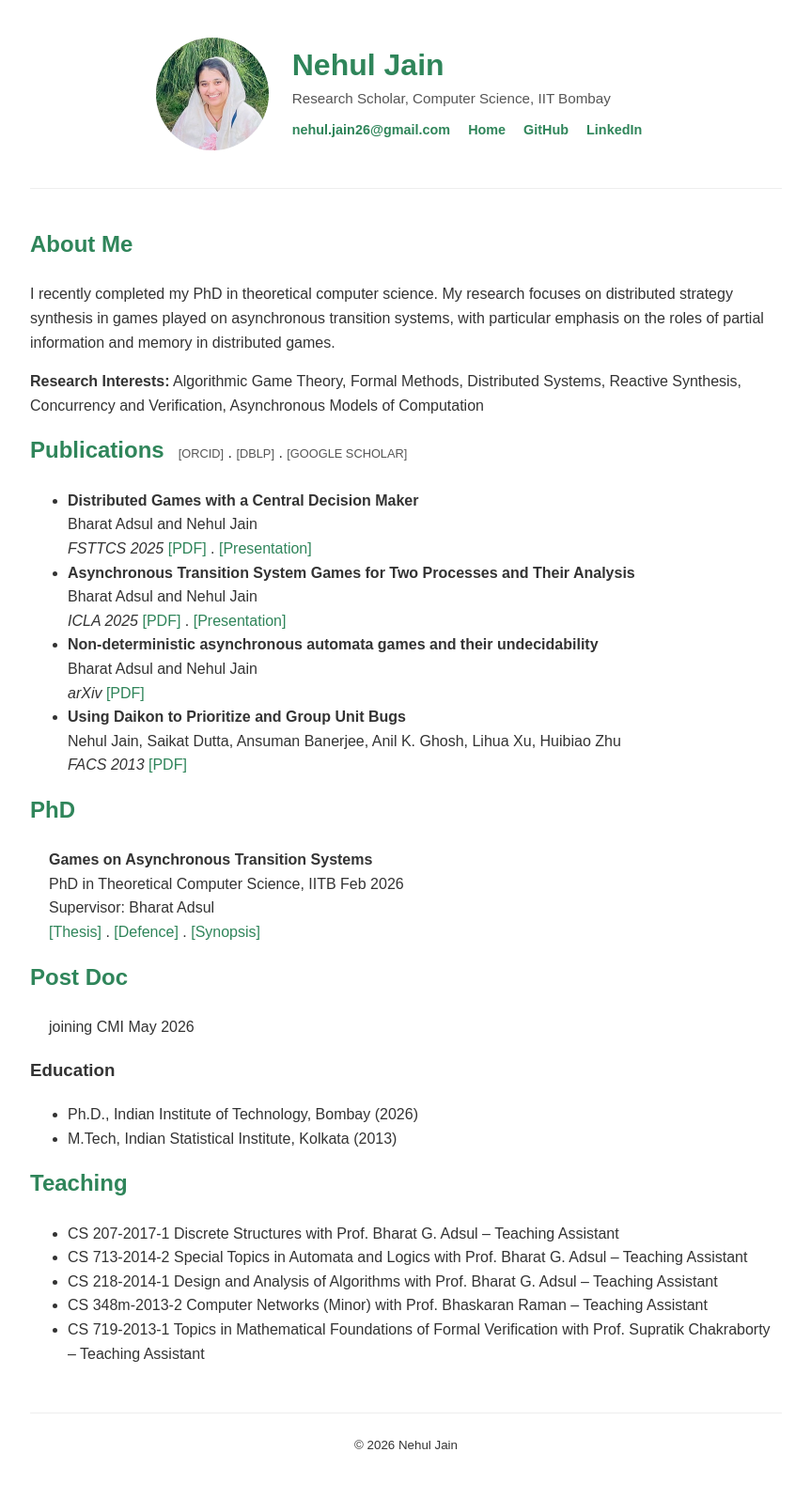
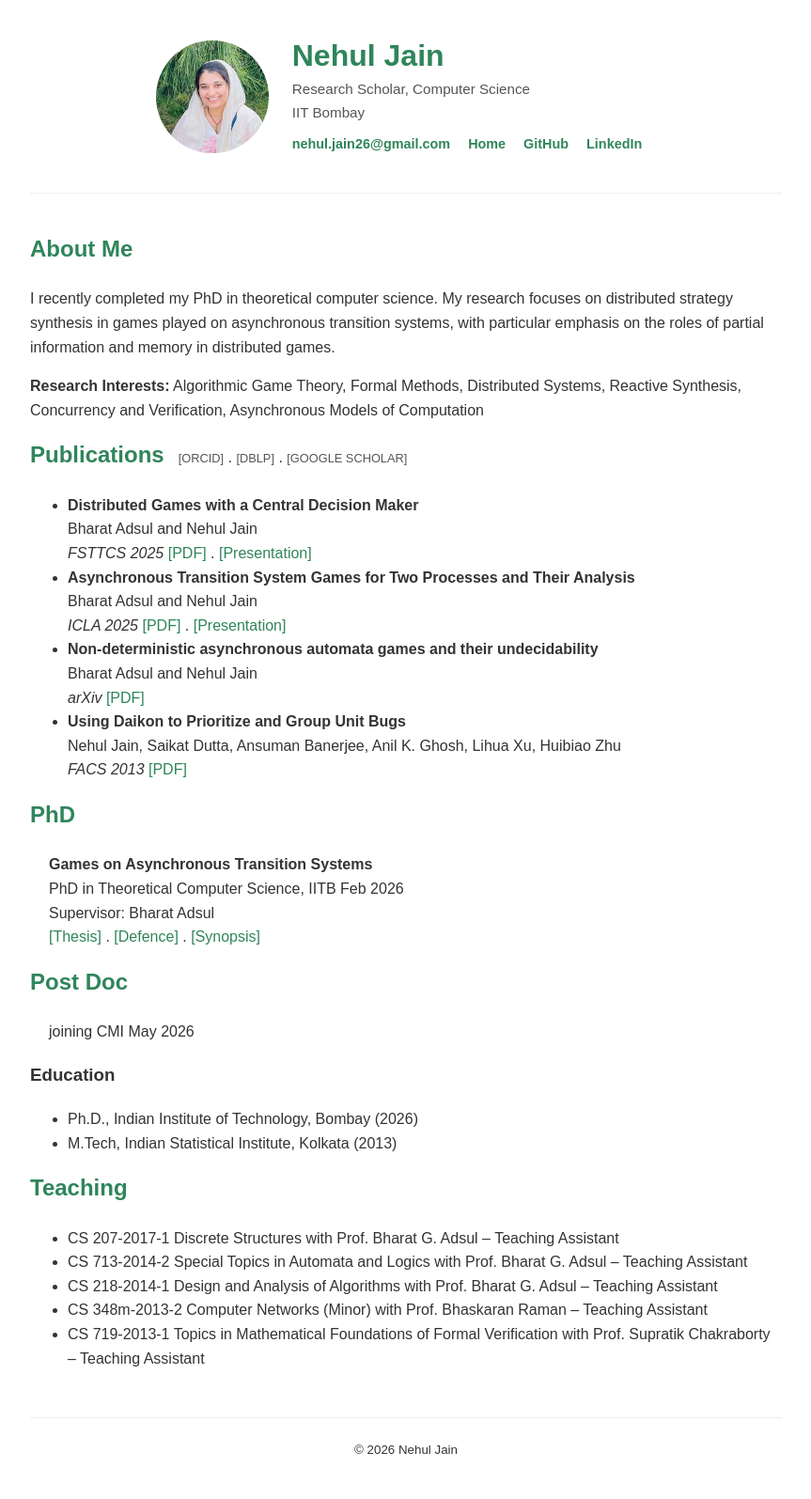
Before and after one commit to nehuljain26/nehuljain26.github.io, a Jekyll site: the page built from index.md, in a window 1280 px wide. Shown: the whole page at 94% size, without its empty margins (208-1071 px from the left). Built offline with Jekyll 4.4.1, drawn with Linux system fonts in a browser that asks for light colours.

Commit message:
Update default.html

```diff
--- a/_layouts/default.html
+++ b/_layouts/default.html
@@ -14,7 +14,10 @@
 
       <div class="header-text">
         <h1>{{ site.title }}</h1>
-        <p>{{ site.data.bio.position }}, {{ site.data.bio.institution }}</p>
+        <p>{{ site.data.bio.position }} <br>
+ {{ site.data.bio.institution }}<br>
+ {{ site.data.bio.about }}
+                </p>
 
         <div class="contact-links">
           <a href="mailto:{{ site.data.contact.email }}">{{ site.data.contact.email }}</a>
```
